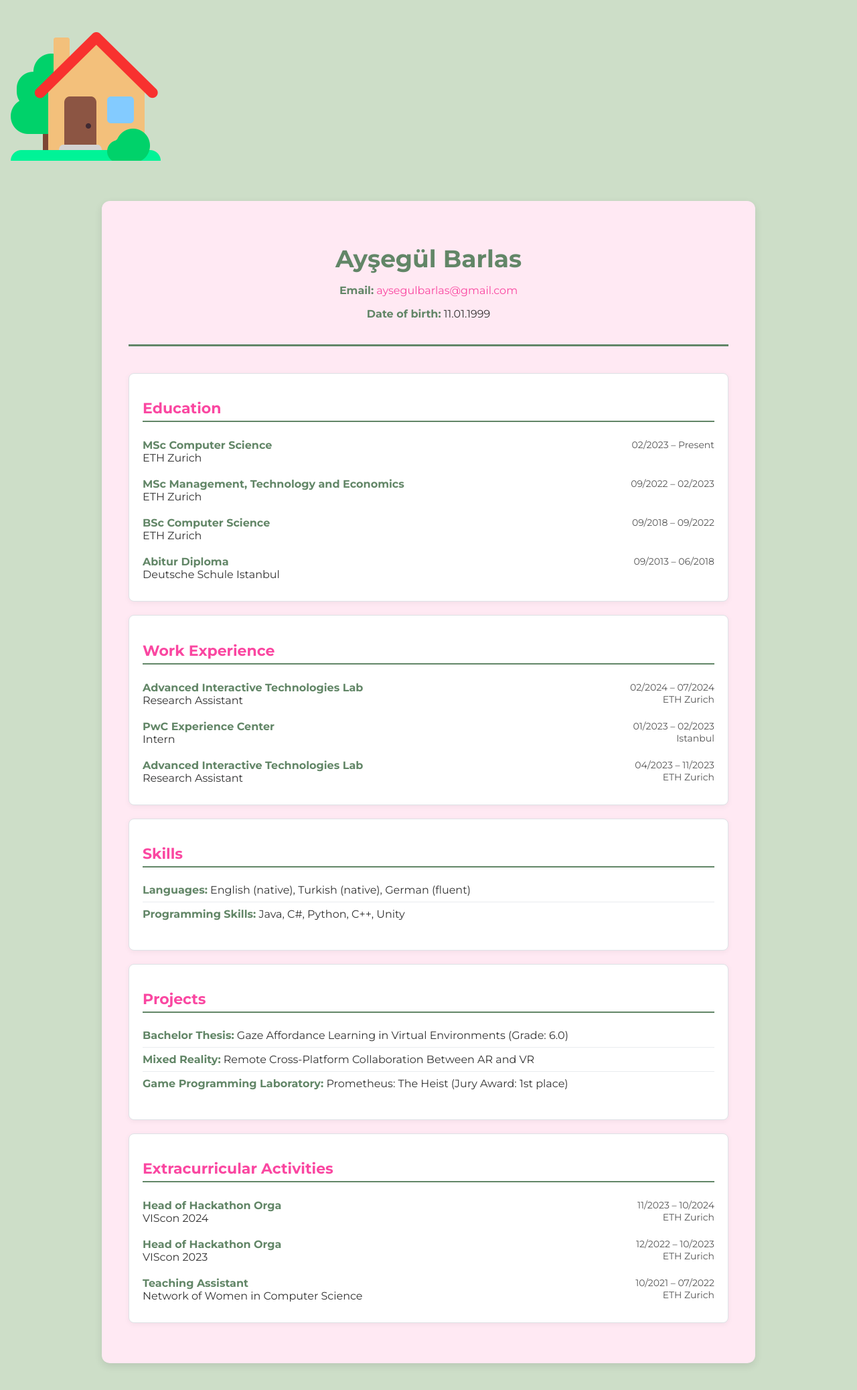
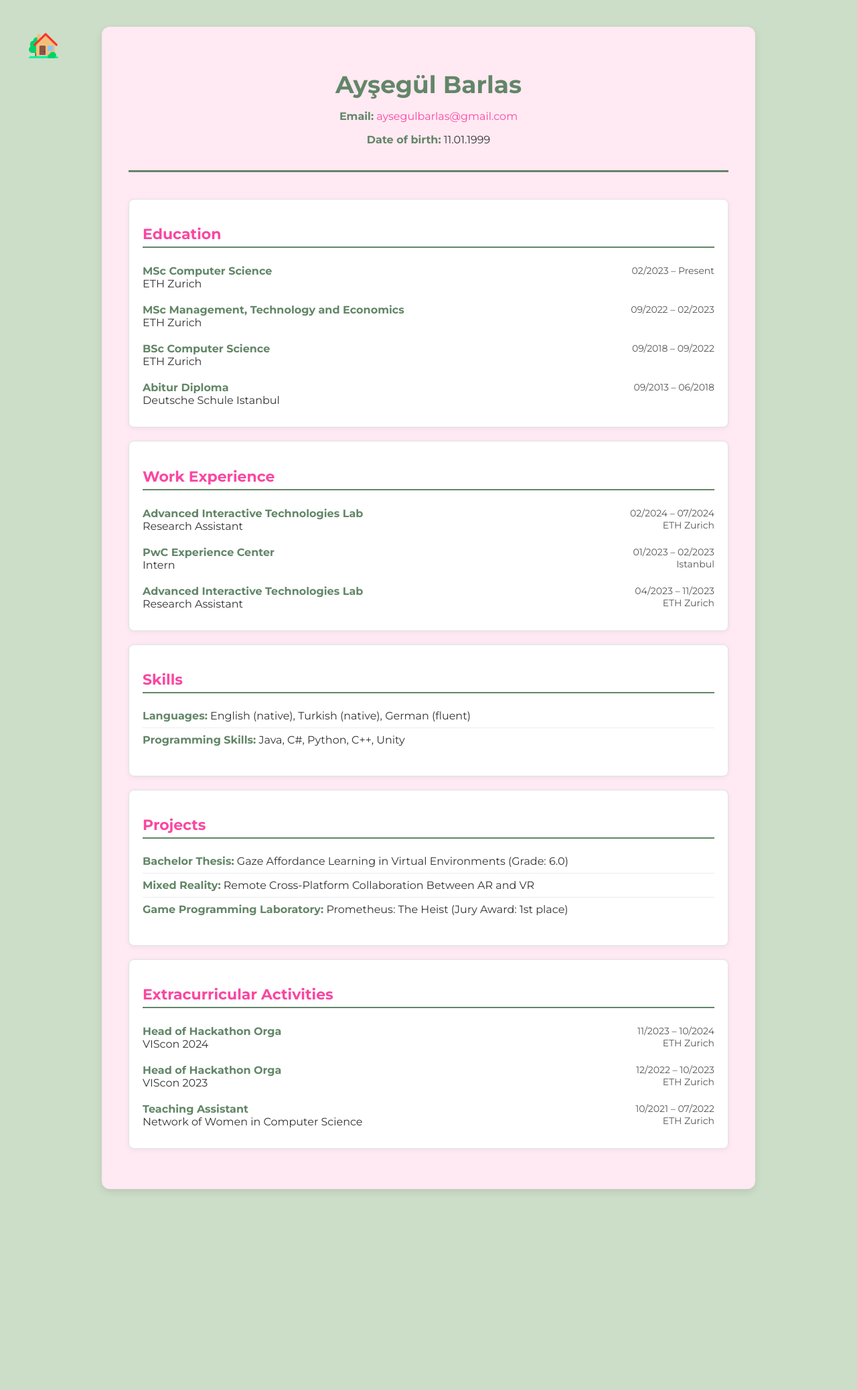
Before and after one commit to hackertehlike/hackertehlike.github.io, a Jekyll site: the page pages/cv.html, which Jekyll copies as it is, in a window 1280 px wide. Shown: the whole page at 67% size. Built offline with Jekyll 4.4.1, drawn with Linux system fonts in a browser that asks for light colours; after the commit the page ends 1815 px from its top, so only the background shows below that.

Commit message:
minor changes

```diff
--- a/styles/cv_styles.css
+++ b/styles/cv_styles.css
@@ -13,6 +13,29 @@ body {
     padding: 40px;
     box-shadow: 0 4px 12px rgba(2, 2, 2, 0.1);
     border-radius: 12px;
+}
+
+.home-button {
+    position: absolute; /* Set home button to be positioned absolutely */
+    top: 40px; /* Adjust top position as needed */
+    left: 40px; /* Adjust left position as needed */
+    z-index: 10; /* Keep it on top of other elements */
+}
+
+
+.home-button a {
+    text-decoration: none;
+    color: #628667;
+    font-size: 18px;
+    font-weight: bold;
+    display: flex;
+    align-items: center;
+}
+
+.home-icon {
+    width: 50px;  /* Set smaller size for the home icon */
+    height: 50px; /* Set smaller size for the home icon */
+    margin-right: 8px;
 }
 
 header {
```
